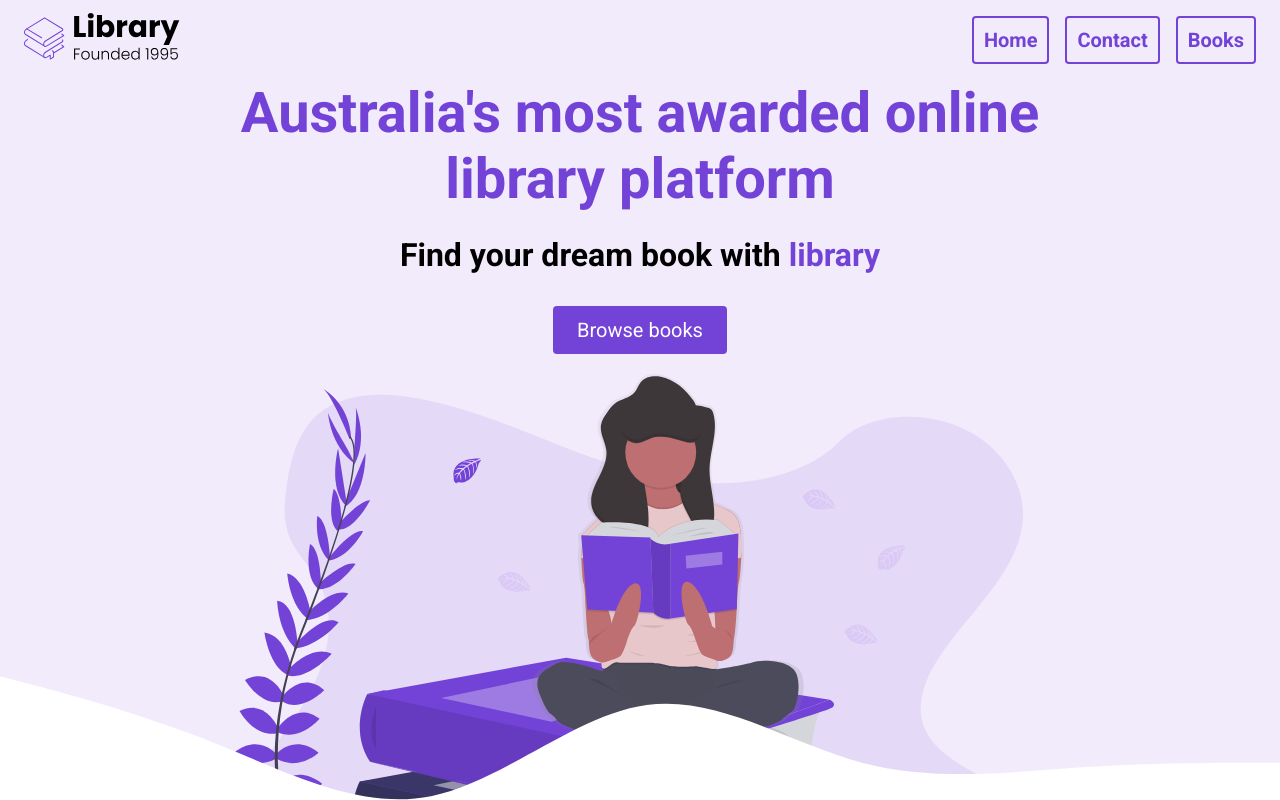
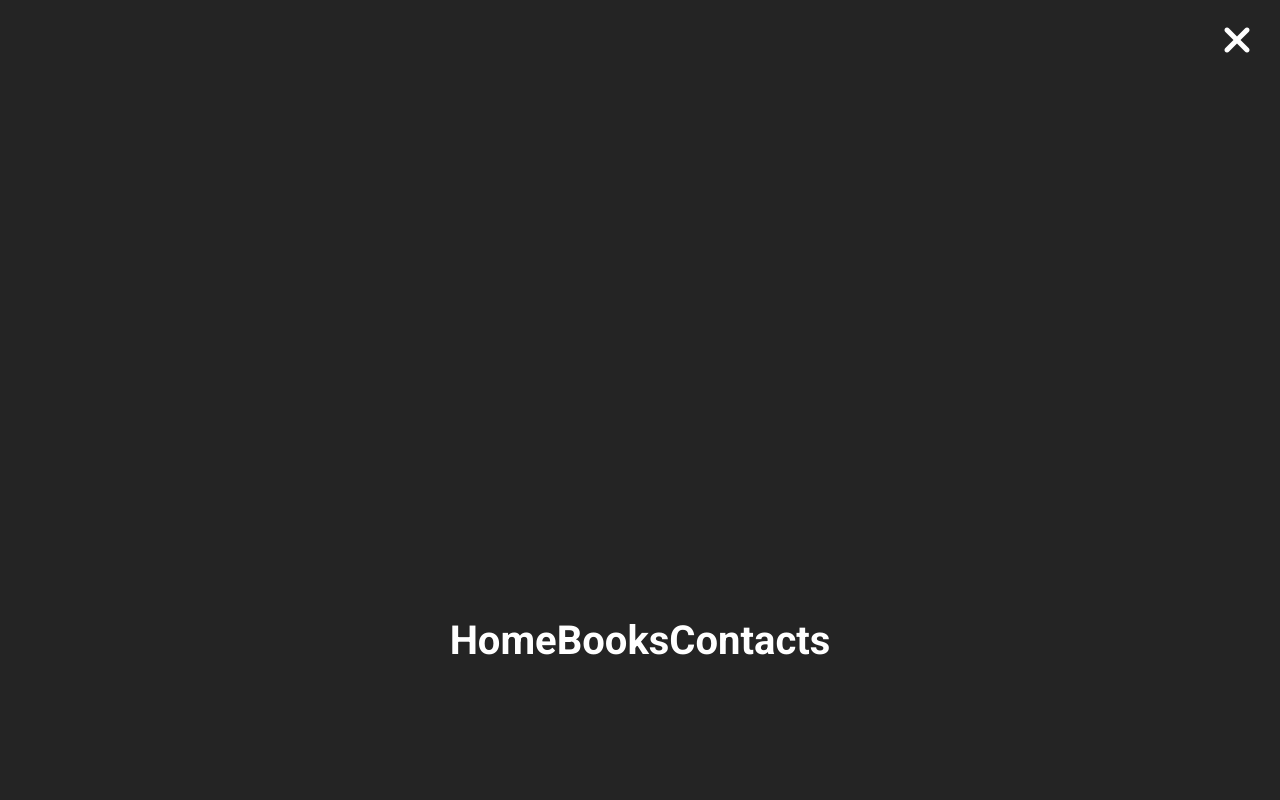
Before and after one commit to briannamae019-cat/e-commerce-f-real, a plain HTML site: page index.html in a window 1280 px wide. Shown: the top 800 px of the page. Drawn offline with Linux system fonts and the light colour scheme.

Commit message:
latest changes

```diff
--- a/index.html
+++ b/index.html
@@ -23,10 +23,28 @@
             <li><a href="#" class="nav__link nav__link--primary">Books</a></li>
           </ul>
         </div>
-      </nav>
-      <header>
-        <div class="header__container">
-          <div class="header__description">
+        <button class= "btn__menu">
+          <i class="fas fa-bars"></i>
+        </button>
+        <div class="menu__backdrop">
+    <button class="btn__menu btn__menu--close">
+  <i class="fas fa-times"></i>
+    </button>
+    <ul>
+      <li class="menu__list"
+      ><a href="#" class="menu__link">Home</a></li>
+      <li class="menu__list">
+        <a href="#features" class="menu__link">Books</a>
+      </li>
+      <li class="menu__list">
+        <a href="#" class="menu__link no-cursor">Contacts</a>
+        </li>
+      </ul>
+    </div>
+  </nav>
+<header>
+<div class="header__container">
+<div class="header__description">
             <h1>Australia's most awarded online library platform</h1>
             <h2>
               Find your dream book with <span class="purple">library</span>
@@ -300,10 +318,12 @@
   <div class="container">
     <div class="row row__column">
       <h2>Explore more <span class="purple">Books</span></h2>
+      <a href="#features">
       <button class="btn">
         Browse Books
       </button>
-      </div>
+      </a>
+    </div>
       <div>
     </section>
     </main>
@@ -314,10 +334,7 @@
           <a href="#">
 <figure class="footer__logo">
             <img src="Library.svg" class="footer__logo--img" alt="">
-
-
           </figure>
-
           </a>
 <div class="footer__list">
   <a href="" class="footer__link">Home</a>
--- a/styles.css
+++ b/styles.css
@@ -4,6 +4,10 @@
   margin: 0;
   box-sizing: border-box;
   font-family: "roboto", sans-serif;
+}
+
+html {
+  scroll-behavior: smooth;
 }
 
 body {
@@ -91,6 +95,57 @@
 .nav__link--primary:hover {
   text-decoration: none;
 }
+
+.btn__menu {
+  background-color: transparent;
+  font-size: 40px;
+  text-align: center;
+  border: none;
+  color:#7342d6
+}
+
+.menu__backdrop {
+  position: absolute;
+  background-color: #242424;
+  top: 0;
+  left:0;
+  width: 100vw;
+  height: 100vw;
+  z-index: 100;
+  display: flex;
+  justify-content: center;
+  align-items: center;
+}
+
+.menu__links{
+  display: flex;
+  flex-direction: column;
+  align-items: center;
+
+}
+
+.menu__list {
+  padding: 32px 0;
+}
+
+.menu__link {
+  font-size: 40px;
+  color: white;
+}
+
+.btn__menu--close {
+position: absolute;
+right: 20px;
+top: 10px;
+padding: 8px;
+color: white;
+}
+
+/*
+LANDING
+
+*/
+
 
 #landing {
   background-color: rgba(115, 66, 214, 0.1);
@@ -373,7 +428,7 @@
 
 .footer__logo--img {
   width: 160px;
-  filter: grayscale(1) invert(1) contrast (1);
+  filter: grayscale(1) invert(1) contrast(1);
 }
 
 .footer__link,
```
